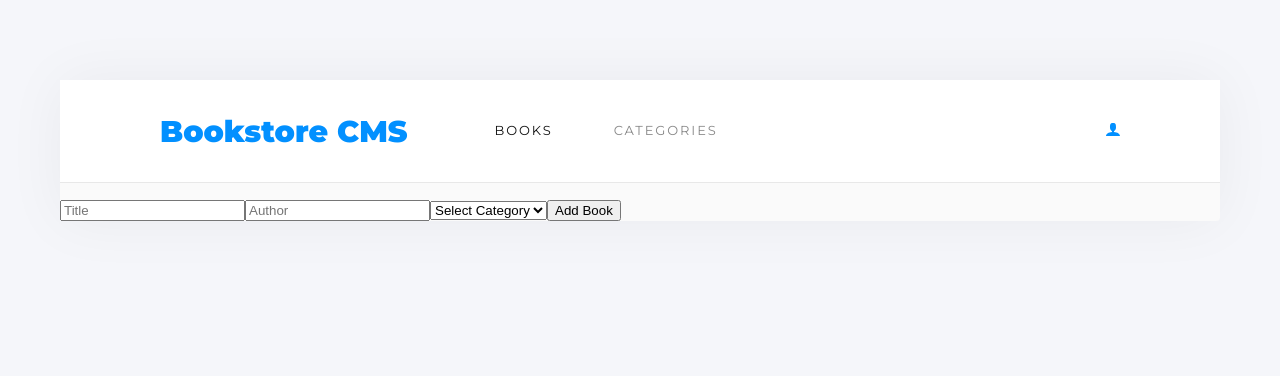
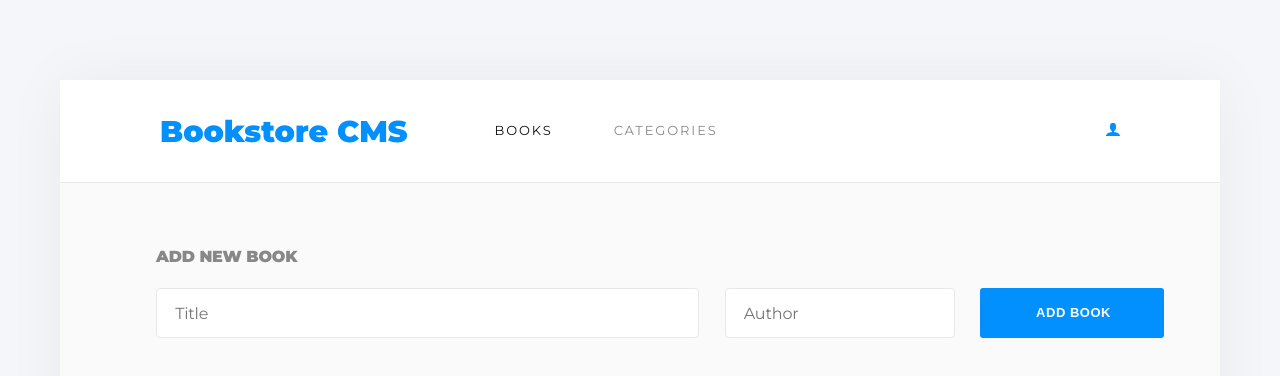
Before and after one commit to d4nQw3rty/book-store-react, a React (Create React App) app: page / in a window 1280 px wide. Shown: the top 376 px of the page. Built offline with nearby package versions, Linux system fonts and the light colour scheme; no server answers.

Commit message:
add styling in form

```diff
--- a/src/components/BookInput.js
+++ b/src/components/BookInput.js
@@ -2,6 +2,7 @@ import React, { useState } from 'react';
 import { useDispatch } from 'react-redux';
 import { v4 as uuidv4 } from 'uuid';
 import { addBookAsync } from '../redux/books/Book';
+import '../App.css';
 
 const BookInput = () => {
   const [title, setTitle] = useState('');
@@ -31,21 +32,12 @@ const BookInput = () => {
   };
 
   return (
-    <div>
-      <form onSubmit={submitBookToStore}>
-        <input type="text" placeholder="Title" value={title} onChange={handleTitleChange} required />
-        <input type="text" placeholder="Author" value={author} onChange={handleAuthorChange} required />
-        <select name="category" id="category" value={category} onChange={(e) => setCategory(e.target.value)} required>
-          <option value="">Select Category</option>
-          <option value="Action">Action</option>
-          <option value="Biography">Biography</option>
-          <option value="History">History</option>
-          <option value="Horror">Horror</option>
-          <option value="Kids">Kids</option>
-          <option value="Learning">Learning</option>
-          <option value="Sci-Fi">Sci-Fi</option>
-        </select>
-        <button type="submit">Add Book</button>
+    <div className="Form-Container">
+      <h2 className="Form-Title">ADD NEW BOOK</h2>
+      <form onSubmit={submitBookToStore} className="Form">
+        <input className="Input-Book input-title" type="text" placeholder="Title" value={title} onChange={handleTitleChange} required />
+        <input className="Input-Book" type="text" placeholder="Author" value={author} onChange={handleAuthorChange} required />
+        <button className="Add-Button" type="submit">ADD BOOK</button>
       </form>
     </div>
   );
```
